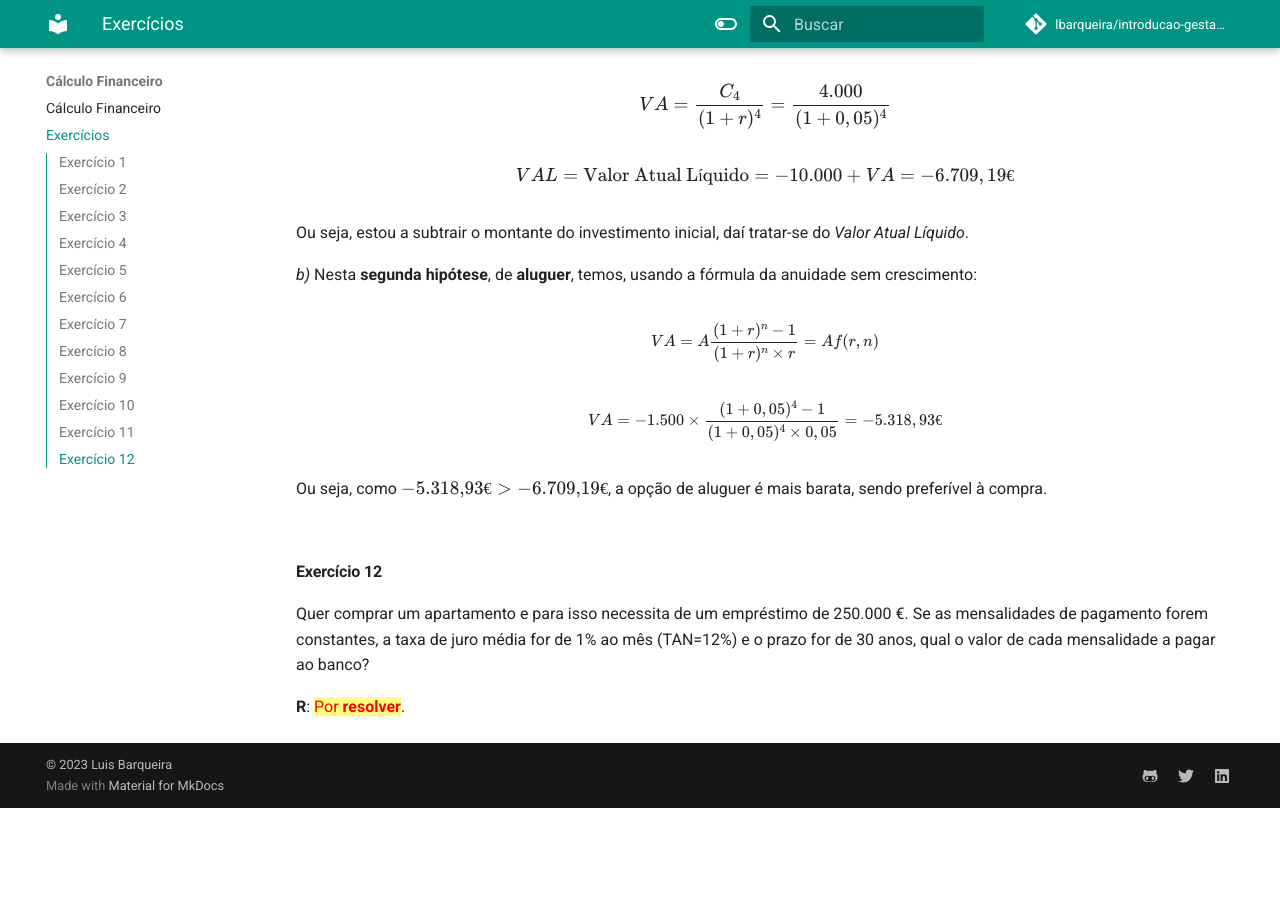
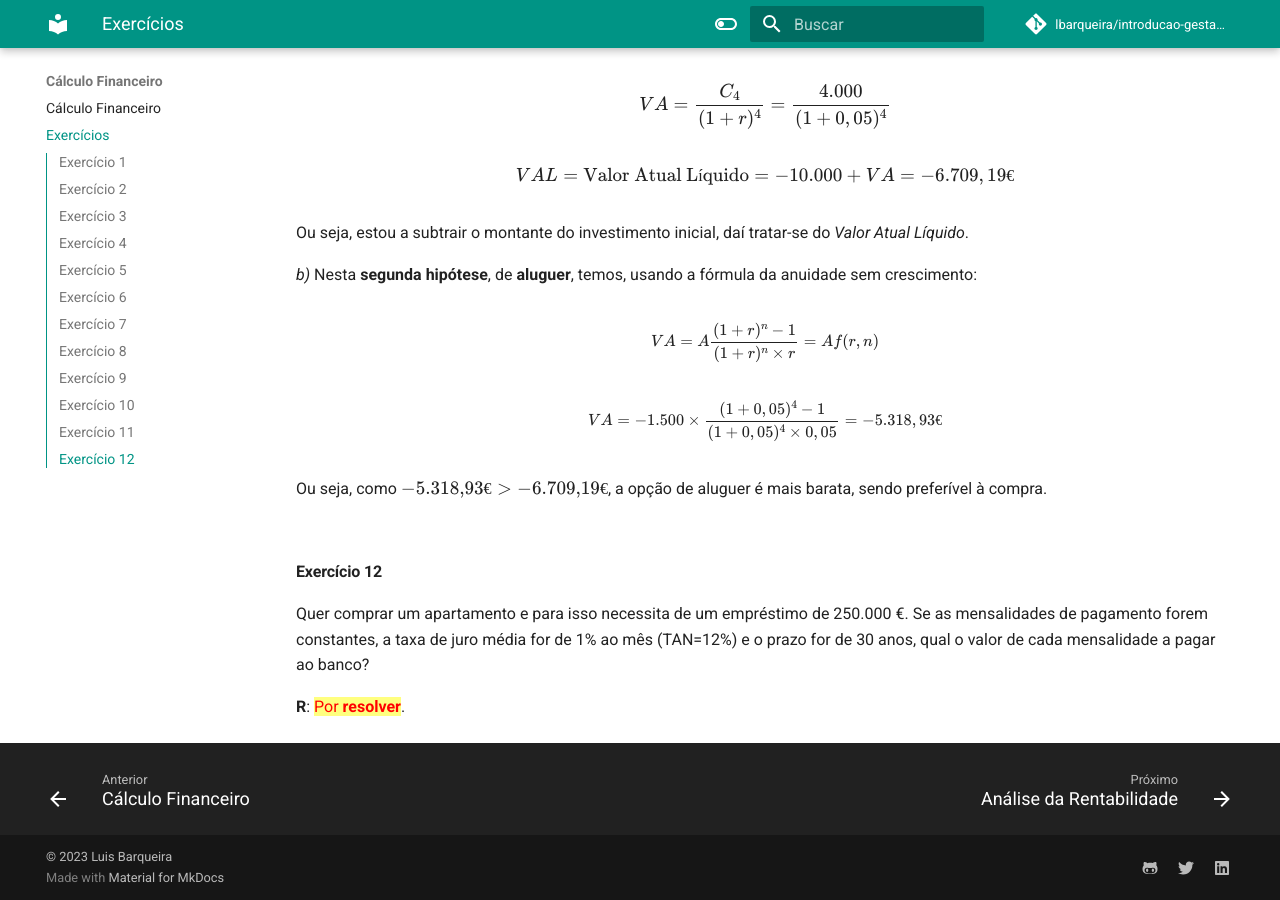
Before and after one commit to lbarqueira/introducao-gestao-material-mkdocs, an MkDocs documentation site: the page built from docs/exercicios_2.md, in a window 1280 px wide and 900 px high, scrolled down 6341 px. Built offline with MkDocs 1.6.1 and Material for MkDocs 9.7.7, drawn with Linux system fonts in a browser that asks for light colours; comment, search, counter and statistics services are not loaded; before the commit the page ends 7149 px from its top, so only the background shows below that.

Commit message:
update docs

```diff
--- a/mkdocs.yml
+++ b/mkdocs.yml
@@ -34,10 +34,10 @@ theme:
   name: material
   custom_dir: overrides
   features:
-    - announce.dismiss
     - header.autohide
     - navigation.tabs
     - navigation.sections
+    - navigation.footer
     - toc.integrate
     - navigation.top
   language: pt
```
